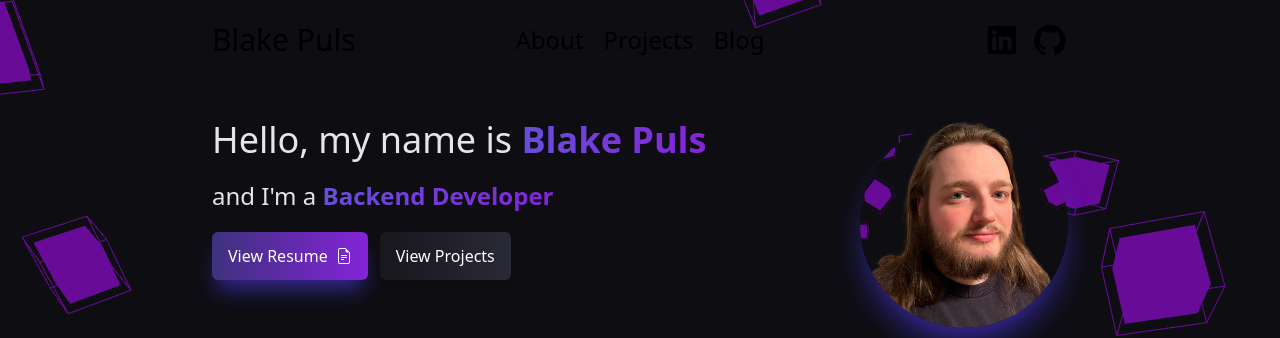
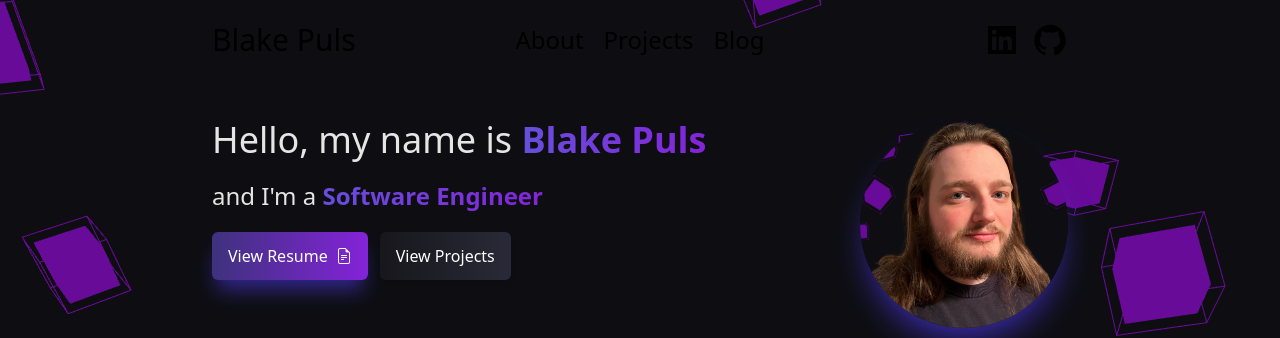
Before and after one commit to blakepuls/blake-portfolio, a Next.js app: page / in a window 1280 px wide. Shown: the top 338 px of the page. Built offline with nearby package versions, Linux system fonts and the light colour scheme.

Commit message:
Changed title

```diff
--- a/src/components/Intro/index.tsx
+++ b/src/components/Intro/index.tsx
@@ -15,7 +15,7 @@ export default function Intro() {
         <h1 className="text-2xl w-full  text-neutral-200">
           and I'm a{" "}
           <span className="bg-gradient-to-r from-primary-600 to-primary-500 font-bold text-transparent bg-clip-text whitespace-nowrap">
-            Backend Developer
+            Software Engineer
           </span>
         </h1>
 
```
